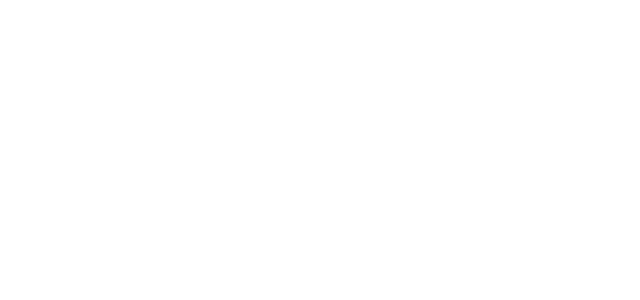
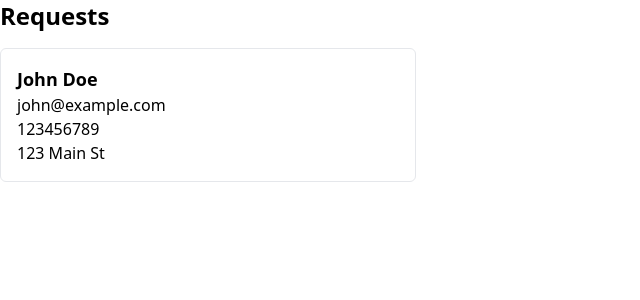
Before and after one commit to YaseeRathnayaka/De-Manager, a React (Vite) app in the folder admin/: page /requests in a window 1280 px wide. Before the commit this address had no page. Shown: the top 300 px of the page, without its empty margins (0-640 px from the left). Built offline with nearby package versions, Linux system fonts and the light colour scheme.

Commit message:
request part start

```diff
--- a/admin/src/App.jsx
+++ b/admin/src/App.jsx
@@ -7,6 +7,7 @@ import ListView from './Components/Pages/ListView/ListView';
 import Settings from './Components/Containers/Settings/Settings';
 import { AppointmentProvider } from './contexts/AppointmentContext';
 import { ThemeProvider } from './contexts/ThemeContext'; // Adjust this import based on your project structure
+import Requests from './Components/Pages/Requests/Requests';
 
 function App() {
   return (
@@ -21,6 +22,7 @@ function App() {
               <Route path="/calendar" element={<CalendarView />} />
               <Route path="/listview" element={<ListView />} />
               <Route path="/settings" element={<Settings />} />
+              <Route path="/requests" element={<Requests />} />
             </Routes>
           </div>
         </AppointmentProvider>
--- a/admin/src/Components/Containers/SideNavBar/SideNavBar.jsx
+++ b/admin/src/Components/Containers/SideNavBar/SideNavBar.jsx
@@ -44,6 +44,9 @@ const SideNavBar = ({ analyticsSwitch, setAnalyticsSwitch, appointmentsSwitch, s
   };
   const SettingsNav = () => {
     navigate('/settings');
+  };
+  const RequestNav = () => {
+    navigate('/requests');
   };
 
   const handleOpen = (value) => {
@@ -187,7 +190,7 @@ const SideNavBar = ({ analyticsSwitch, setAnalyticsSwitch, appointmentsSwitch, s
           )}
         </Accordion>
         <hr className="my-2 border-blue-gray-50" />
-        <ListItem>
+        <ListItem onClick={RequestNav}>
           <ListItemPrefix>
             <InboxIcon className="w-5 h-5 mr-5" />
           </ListItemPrefix>
--- /dev/null
+++ b/admin/src/Components/Pages/Requests/Requests.jsx
@@ -0,0 +1,29 @@
+// src/components/Requests.js
+import React, { useContext } from 'react';
+import { AppointmentContext } from '../../../contexts/AppointmentContext';
+
+const Requests = ({ onRequestSelect }) => {
+  const { requests } = useContext(AppointmentContext);
+
+  return (
+    <div>
+      <h2 className="mb-4 text-2xl font-bold">Requests</h2>
+      <div className="grid gap-4 md:grid-cols-3">
+        {requests.map((request) => (
+          <div
+            key={request.id}
+            className="p-4 border rounded-md cursor-pointer"
+            onClick={() => onRequestSelect(request)}
+          >
+            <h3 className="text-lg font-bold">{request.customerName}</h3>
+            <p>{request.email}</p>
+            <p>{request.mobile}</p>
+            <p>{request.address}</p>
+          </div>
+        ))}
+      </div>
+    </div>
+  );
+};
+
+export default Requests;
--- a/admin/src/Components/Pages/Schedule/Schedule.jsx
+++ b/admin/src/Components/Pages/Schedule/Schedule.jsx
@@ -1,8 +1,10 @@
+// src/components/Schedule.js
 import React, { useState, useContext } from 'react';
 import SideNavBar from '../../Containers/SideNavBar/SideNavBar';
 import HeaderBar from '../../Containers/Header/Header';
-import { AppointmentContext } from '../../../contexts/AppointmentContext.jsx';
+import { AppointmentContext } from '../../../contexts/AppointmentContext';
 import axios from 'axios';
+import Requests from '../Requests/Requests';
 
 const Schedule = () => {
   const { addAppointment } = useContext(AppointmentContext);
@@ -81,16 +83,19 @@ const Schedule = () => {
       const token = localStorage.getItem("token")
       const response = await axios.post('http://localhost:3000/api/appointment/dashboard', form, {
         headers : {
-          "x-auth-token": "eyJhbGciOiJIUzI1NiIsInR5cCI6IkpXVCJ9.eyJfaWQiOiI2NjhhMjc4NTU2NTc2NTQxMmNiMmFkNzEiLCJpYXQiOjE3MjAzMzA2MzN9.lm4edYXkkMAU5ffumtEeNAJLnrJfG-J0qu1h_QMZeds"
+          "x-auth-token": token
         }
       })
     } catch (error) {
       console.error(error)
     }
 
-    // Show confirmation message
     setShowConfirmation(true);
-    setTimeout(() => setShowConfirmation(false), 3000); // Hide after 3 seconds
+    setTimeout(() => setShowConfirmation(false), 3000);
+  };
+
+  const handleRequestSelect = (request) => {
+    setForm(request);
   };
 
   return (
@@ -99,6 +104,7 @@ const Schedule = () => {
       <div className="flex flex-col flex-1">
         <HeaderBar />
         <div className="p-6">
+          <Requests onRequestSelect={handleRequestSelect} />
           <h2 className="mb-6 text-2xl font-bold">Schedule an Appointment</h2>
           <form onSubmit={handleSubmit} className="grid grid-cols-1 gap-5 md:grid-cols-3">
             <div>
@@ -245,7 +251,6 @@ const Schedule = () => {
         </div>
       </div>
 
-      {/* Side Panel for Selecting Services */}
       {isServicePanelOpen && (
         <div className="fixed inset-0 z-50 flex justify-end bg-gray-900 bg-opacity-50">
           <div className="w-1/3 h-full p-4 bg-white">
@@ -262,9 +267,7 @@ const Schedule = () => {
                     className="form-checkbox"
                   />
                   <span className="ml-3">{service}</span>
-
                 </label>
-
               ))}
             </div>
             <div className="mt-4">
@@ -295,7 +298,6 @@ const Schedule = () => {
         </div>
       )}
 
-      {/* Confirmation Message */}
       {showConfirmation && (
         <div className="fixed inset-0 z-50 flex items-center justify-center bg-gray-900 bg-opacity-50">
           <div className="p-4 bg-white rounded-md shadow-md animate-bounce">
--- a/admin/src/contexts/AppointmentContext.jsx
+++ b/admin/src/contexts/AppointmentContext.jsx
@@ -1,17 +1,35 @@
-
+// src/contexts/AppointmentContext.js
 import React, { createContext, useState } from 'react';
 
 export const AppointmentContext = createContext();
 
 export const AppointmentProvider = ({ children }) => {
   const [appointments, setAppointments] = useState([]);
+  const [requests, setRequests] = useState([
+    {
+      id: 1,
+      customerName: 'John Doe',
+      email: 'john@example.com',
+      mobile: '123456789',
+      address: '123 Main St',
+      NIC: '123456789V',
+      vehicleNumber: 'AB-1234',
+      vehicleModel: 'Toyota Corolla',
+      vehicleYear: '2020',
+      vehicleType: 'Sedan',
+      preferredDate: '2023-12-01',
+      timeSlot: '08:00 AM - 10:00 AM',
+      serviceTypes: ['Oil Change'],
+    },
+
+  ]);
 
   const addAppointment = (appointment) => {
     setAppointments([...appointments, appointment]);
   };
 
   return (
-    <AppointmentContext.Provider value={{ appointments, addAppointment }}>
+    <AppointmentContext.Provider value={{ appointments, addAppointment, requests }}>
       {children}
     </AppointmentContext.Provider>
   );
```
